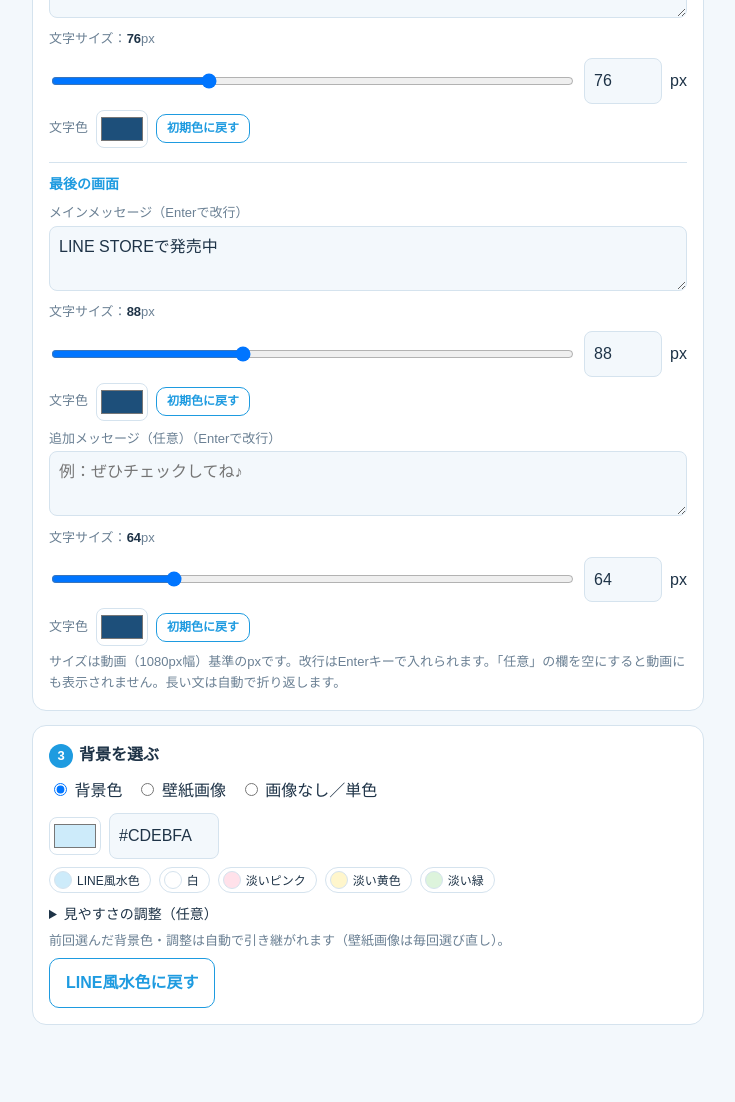
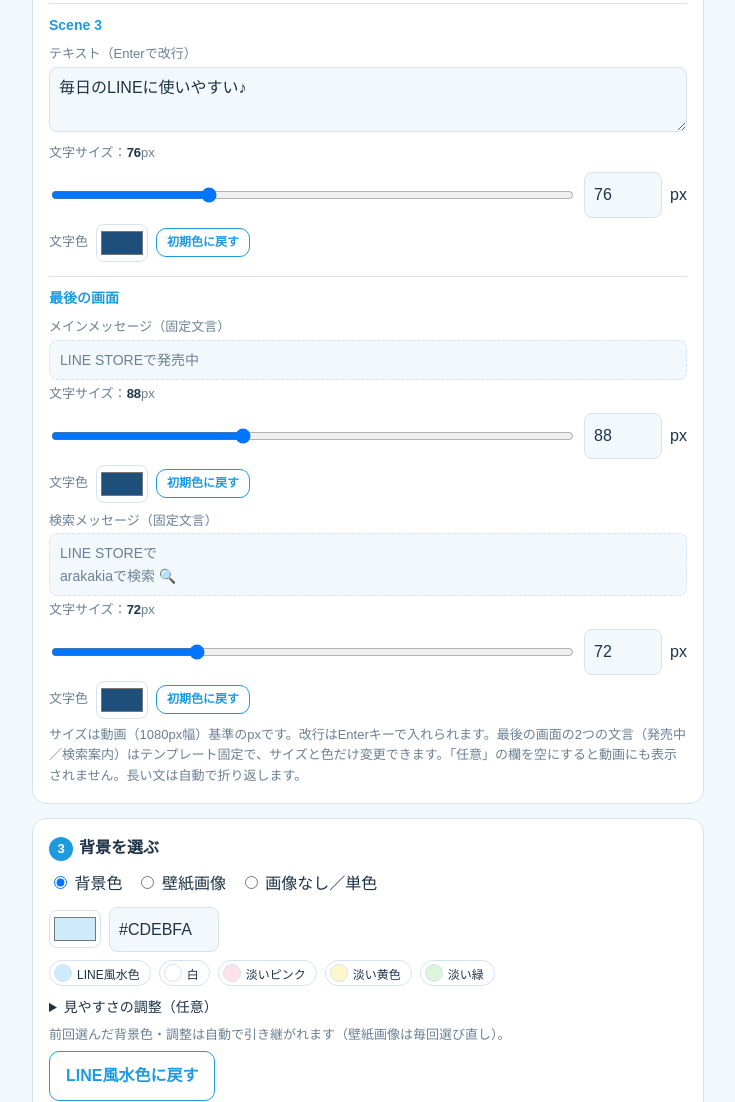
Before and after one commit to arakakiai92/line-stamp-video-maker, a plain HTML site: page index.html in a window 1280 px wide. Shown: the part 1009-2111 px from the top of the page, without its empty margins (74-809 px from the left). Before the commit the page ends 2088 px from the top, so only its background shows below. Drawn offline with Linux system fonts and the light colour scheme.

Commit message:
Add files via upload

```diff
--- a/app.js
+++ b/app.js
@@ -14,16 +14,19 @@ function dz(el,cb){['dragover','dragenter'].forEach(e=>el.addEventListener(e,v=>
 const imgs=fs=>fs.filter(f=>/^image\/(png|jpe?g|webp)$/.test(f.type));
 dz($('dzMain'),async fs=>{fs=imgs(fs);if(fs[0]){S.main=await load(fs[0]);ui()}});
 dz($('dzSt'),async fs=>{fs=imgs(fs);for(const f of fs){if(S.stamps.length>=20){$('stMsg').textContent='最大20枚までです';break}try{S.stamps.push(await load(f))}catch(e){}}if(!S.rec)S.rec=S.stamps[0]||null;ui()});
+dz($('dzRec'),async fs=>{fs=imgs(fs);if(!fs[0])return;try{const o=await load(fs[0]);if(S.stamps.length>=20){$('stMsg').textContent='最大20枚までです（不要な画像を×で消してください）';return}S.stamps.push(o);S.rec=o;ui()}catch(e){}});
 dz($('dzBg'),async fs=>{fs=imgs(fs);if(fs[0]){BG.img=await load(fs[0]);$('bgName').textContent='使用中: '+BG.img.name;draw()}});
 function ui(){
  $('mainTh').innerHTML='';if(S.main){const d=document.createElement('div');d.className='th';d.innerHTML='<img src="'+S.main.url+'"><span class="n">メイン</span>';const x=document.createElement('button');x.className='x';x.textContent='×';x.onclick=()=>{S.main=null;ui()};d.append(x);$('mainTh').append(d)}
  const t=$('stTh');t.innerHTML='';S.stamps.forEach((s,i)=>{const d=document.createElement('div');d.className='th'+(s===S.rec?' rec':'');d.title='クリックでおすすめに設定';d.innerHTML='<img src="'+s.url+'"><span class="n">'+(i+1)+'</span>'+(s===S.rec?'<span class="st">おすすめ</span>':'');d.onclick=()=>{S.rec=s;ui()};const x=document.createElement('button');x.className='x';x.textContent='×';x.onclick=e=>{e.stopPropagation();S.stamps.splice(i,1);if(S.rec===s)S.rec=S.stamps[0]||null;ui()};d.append(x);
   const mv=(a,b)=>{if(b<0||b>=S.stamps.length||a===b)return;const[o]=S.stamps.splice(a,1);S.stamps.splice(b,0,o);ui()};
   [['◀',-1,'left'],['▶',1,'left']].forEach(([l,dir],k)=>{const a=document.createElement('button');a.className='x mv';a.textContent=l;a.style.left=(3+k*20)+'px';a.title='順番を入れ替える';a.disabled=i+dir<0||i+dir>=S.stamps.length;a.onclick=e=>{e.stopPropagation();mv(i,i+dir)};d.append(a)});
+  if(s!==S.rec){const a=document.createElement('button');a.className='x mv';a.textContent='☆';a.title='おすすめに設定';a.style.cssText='left:auto;right:3px;font-size:11px';a.onclick=e=>{e.stopPropagation();S.rec=s;ui()};d.append(a)}
   d.draggable=true;d.ondragstart=e=>{e.dataTransfer.setData('text/plain','stamp:'+i);e.dataTransfer.effectAllowed='move'};
   d.ondragover=e=>{e.preventDefault();d.style.outline='2px solid var(--ac)'};d.ondragleave=()=>d.style.outline='';
   d.ondrop=e=>{e.preventDefault();e.stopPropagation();d.style.outline='';const v=e.dataTransfer.getData('text/plain');if(v.startsWith('stamp:'))mv(+v.slice(6),i)};
   t.append(d)});
+ $('recTh').innerHTML=S.rec?'<img src="'+S.rec.url+'"><span class="n">'+(S.stamps.indexOf(S.rec)+1)+'</span>':'';$('recMsg').textContent=S.rec?'現在：'+(S.stamps.indexOf(S.rec)+1)+'番目の画像。下の一覧で ☆ を押す／画像をクリックしても変更できます。':'スタンプを追加すると選べます。';
  $('stMsg').textContent=S.stamps.length?S.stamps.length+'枚'+(S.stamps.length<6?'（6枚以上を推奨します）':''):'';
  draw()}
 /* ===== 背景UI ===== */
@@ -54,12 +57,12 @@ function drawBlk(b,cx,top,sc=1,al=1){if(!b)return;c.save();c.globalAlpha*=al;c.t
 function txt(str,cx,cy,size,maxW,sc=1,al=1,col){const b=blk(str,size,maxW,col);if(b)drawBlk(b,cx,Math.max(90,cy-b.h/2),sc,al)}
 /* ===== テキスト設定（内容・サイズ・色）===== */
 const TX={},TC='#1d4f7a';
-(function(){const G=[['表紙',[['title','上部テキスト','新作LINEスタンプ！',96],['cover2','下部テキスト（任意）','',64,'例：毎日のLINEに使いやすい♪']]],['Scene 3',[['sub','テキスト','毎日のLINEに使いやすい♪',76]]],['最後の画面',[['end','メインメッセージ','LINE STOREで発売中',88],['end2','追加メッセージ（任意）','',64,'例：ぜひチェックしてね♪']]]];
+(function(){const G=[['表紙',[['title','上部テキスト','新作LINEスタンプ！',96],['cover2','下部テキスト（任意）','',64,'例：毎日のLINEに使いやすい♪']]],['Scene 3',[['sub','テキスト','毎日のLINEに使いやすい♪',76]]],['最後の画面',[['end','メインメッセージ（固定文言）','LINE STOREで発売中',88,'',1],['end2','検索メッセージ（固定文言）','LINE STOREで\narakakiaで検索 🔍',72,'',1]]]];
  G.forEach(([g,items])=>{const d=document.createElement('div');d.className='tg';d.innerHTML='<h3>'+g+'</h3>';
-  items.forEach(([k,l,v,z,ph])=>{TX[k]={t:v,z,col:TC};const w=document.createElement('div');w.innerHTML='<label class="f">'+l+'（Enterで改行）</label><textarea rows="2" maxlength="120" placeholder="'+(ph||'')+'"></textarea><div class="row sz"><span class="szl">文字サイズ：<b></b>px</span><input type="range" min="24" max="200"><input type="number" class="num" min="24" max="200"><span>px</span></div><div class="row colr">文字色 <input type="color"><button type="button" class="b s" style="padding:4px 10px;font-size:12px">初期色に戻す</button></div>';
-   const tx=w.querySelector('textarea'),[rg,nm]=w.querySelectorAll('input[type=range],input[type=number]'),cp=w.querySelector('input[type=color]'),rs=w.querySelector('button'),lb=w.querySelector('b');tx.value=v;rg.value=nm.value=z;lb.textContent=z;cp.value=TC;
+  items.forEach(([k,l,v,z,ph,fx])=>{TX[k]={t:v,z,col:TC};const w=document.createElement('div');w.innerHTML='<label class="f">'+l+(fx?'':'（Enterで改行）')+'</label>'+(fx?'<div class="fx"></div>':'<textarea rows="2" maxlength="120" placeholder="'+(ph||'')+'"></textarea>')+'<div class="row sz"><span class="szl">文字サイズ：<b></b>px</span><input type="range" min="24" max="200"><input type="number" class="num" min="24" max="200"><span>px</span></div><div class="row colr">文字色 <input type="color"><button type="button" class="b s" style="padding:4px 10px;font-size:12px">初期色に戻す</button></div>';
+   const tx=w.querySelector('textarea'),[rg,nm]=w.querySelectorAll('input[type=range],input[type=number]'),cp=w.querySelector('input[type=color]'),rs=w.querySelector('button'),lb=w.querySelector('b');if(tx)tx.value=v;else w.querySelector('.fx').textContent=v;rg.value=nm.value=z;lb.textContent=z;cp.value=TC;
    const setZ=n=>{TX[k].z=n;lb.textContent=n;draw()};
-   tx.oninput=()=>{TX[k].t=tx.value;draw()};
+   if(tx)tx.oninput=()=>{TX[k].t=tx.value;draw()};
    cp.oninput=()=>{TX[k].col=cp.value;draw()};rs.onclick=()=>{cp.value=TC;TX[k].col=TC;draw()};
    rg.oninput=()=>{nm.value=rg.value;setZ(+rg.value)};
    nm.oninput=()=>{const n=+nm.value;if(n>=24&&n<=200){rg.value=n;setZ(n)}};
@@ -67,7 +70,11 @@ const TX={},TC='#1d4f7a';
    d.append(w)});$('txtFields').append(d)})})();
 /* ===== 動画テンプレート「通常」（構成・タイミング・動きは固定）===== */
 const TEMPLATES={normal:{name:'通常',scenes:[
- {s:0,e:2,f:(lt,m,T)=>{txt(T.title.t,W/2,270,T.title.z,920,.7+.3*eob((lt-.1)/.5),cl(lt/.3),T.title.col);{const b=blk(T.cover2.t,T.cover2.z,920,T.cover2.col);if(b)drawBlk(b,W/2,Math.min(1650-b.h/2,1800-b.h),.7+.3*eob((lt-.4)/.5),cl((lt-.3)/.3))}img(m.main,W/2,1010+Math.sin(lt*3)*8,880,900,.55+.45*eob(lt/.6))}},
+  {s:0,e:2,f:(lt,m,T)=>{const bp=d=>{const x=(lt-d)/.5;return x>0&&x<1?Math.sin(Math.PI*x)*(1-.3*x):0},b2=blk(T.cover2.t,T.cover2.z,920,T.cover2.col),dy=b2?0:110,n=m.rep.length,xs={1:[540],2:[350,730],3:[220,540,860]}[n]||[],bs=n===3?300:340;
+  txt(T.title.t,W/2,270,T.title.z,920,1+.05*bp(.15),1,T.title.col);
+  img(m.main,W/2,880+dy-bp(.3)*14,720,720,1+.07*bp(.3));
+  m.rep.forEach((o,i)=>{const d=.5+i*.15;img(o,xs[i],1400+dy-bp(d)*14,bs,bs,1+.08*bp(d),(i-(n-1)/2)*.05)});
+  if(b2)drawBlk(b2,W/2,Math.min(1650-b2.h/2,1800-b2.h),1+.05*bp(1))}},
  {s:2,e:6,f:(lt,m)=>{const P=[[-110,480,-1],[120,960,1],[-60,1440,-1]];m.A.forEach((o,i)=>{const d=i*1.2;if(lt<d)return;const p=(lt-d)/.6,q=P[i];img(o,W/2+q[0]+q[2]*420*(1-eo(p)),q[1],620,500,.6+.4*eob(p),q[2]*.05*(1-eo(p))+q[2]*.03,cl(p*2))})}},
  {s:6,e:9,f:(lt,m,T)=>{txt(T.sub.t,W/2,230,T.sub.z,920,.8+.2*eob(lt/.5),cl(lt/.3),T.sub.col);const P=[[340,700,0,-600],[740,1070,600,0],[380,1440,-600,300]];m.B.forEach((o,i)=>{const d=.3+i*.8;if(lt<d)return;const p=(lt-d)/.6,q=P[i];img(o,q[0]+q[2]*(1-eo(p)),q[1]+q[3]*(1-eo(p)),500,500,.6+.4*eob(p),(i-1)*.05,cl(p*2))})}},
  {s:9,e:12,f:(lt,m)=>{txt('おすすめ！',W/2,250,116,920,.8+.2*eob(lt/.5),cl(lt/.3));img(m.rec,W/2,1010+Math.sin(lt*3)*18,900,1000,(.6+.4*eob(lt/.6))*(1+.03*Math.sin(lt*3)),Math.sin(lt*2.2)*.05)}},
@@ -75,7 +82,7 @@ const TEMPLATES={normal:{name:'通常',scenes:[
 ]}};
 /* ===== 描画本体 ===== */
 function mats(){const all=S.stamps.slice(),rec=S.rec||all[0]||null,oth=all.filter(x=>x!==rec),pool=oth.length?oth:all,cy=(a,i)=>a.length?a[i%a.length]:null,take=(o)=>[0,1,2].map(i=>cy(pool,o+i)).filter(Boolean);
- return{main:S.main||all[0]||null,rec,A:take(0),B:take(3),grid:[0,1,2,3,4,5].map(i=>cy(rec?[rec,...pool]:pool,i)).filter(Boolean)}}
+ return{main:S.main||all[0]||null,rec,rep:[oth[0],rec,oth[1]].filter(Boolean),A:take(0),B:take(3),grid:[0,1,2,3,4,5].map(i=>cy(rec?[rec,...pool]:pool,i)).filter(Boolean)}}
 function render(t){const T=TX,m=mats(),sc=TEMPLATES[$('tpl').value].scenes;t=cl(t,0,DUR-.001);c.clearRect(0,0,W,H);drawBG();
  const i=sc.findIndex(s=>t>=s.s&&t<s.e),s=sc[i],lt=t-s.s,d=s.e-s.s;c.save();c.globalAlpha=(i>0?cl(lt/.25):1)*(i<sc.length-1?cl((d-lt)/.25):1);s.f(lt,m,T);c.restore()}
 let cur=0,running=false;
@@ -90,7 +97,7 @@ $('bMake').onclick=async()=>{if(running||!ready())return;
  const mimes=['video/mp4;codecs=avc1.42E01E','video/mp4','video/webm;codecs=vp9','video/webm;codecs=vp8','video/webm'],mime=window.MediaRecorder&&mimes.find(x=>MediaRecorder.isTypeSupported(x));
  if(!mime){$('stat').className='msg e';$('stat').textContent='このブラウザは動画書き出しに対応していません。最新のChrome / Edge / Safariでお試しください。';return}
  $('bMake').disabled=$('bPrev').disabled=true;$('stat').textContent='動画を作成中…（15秒間、このタブを開いたままにしてください）';
- const rc=new MediaRecorder(cv.captureStream(30),{mimeType:mime,videoBitsPerSecond:8e6}),ch=[];rc.ondataavailable=e=>e.data.size&&ch.push(e.data);
+ cur=0;render(0);await new Promise(r=>requestAnimationFrame(()=>requestAnimationFrame(r)));const rc=new MediaRecorder(cv.captureStream(30),{mimeType:mime,videoBitsPerSecond:8e6}),ch=[];rc.ondataavailable=e=>e.data.size&&ch.push(e.data);
  const done=new Promise(r=>rc.onstop=r);rc.start(500);await run(true);rc.stop();await done;
  blob=new Blob(ch,{type:mime.split(';')[0]});ext=mime.startsWith('video/mp4')?'mp4':'webm';
  $('vid').src=URL.createObjectURL(blob);$('result').classList.remove('hide');
--- a/index.html
+++ b/index.html
@@ -9,12 +9,13 @@
   <div style="font-size:13px;color:var(--mu)">メイン画像（1枚）</div>
   <label class="drop" id="dzMain"><input type="file" accept="image/png,image/jpeg" id="fMain">画像を追加（クリックまたはドラッグ＆ドロップ）</label>
   <div class="thumbs" id="mainTh"></div>
-  <div style="font-size:13px;color:var(--mu);margin-top:12px">スタンプ画像（6〜20枚）／クリックで「おすすめに設定」／ドラッグまたは ◀▶ で並べ替え（1〜3番目=シーン2、4〜6番目=シーン3。おすすめ以外の順）</div>
+  <div style="font-size:13px;color:var(--mu);margin-top:12px">スタンプ画像（6〜20枚）／☆またはクリックで「おすすめに設定」／ドラッグまたは ◀▶ で並べ替え（1〜3番目=シーン2、4〜6番目=シーン3。おすすめ以外の順）</div>
   <label class="drop" id="dzSt"><input type="file" accept="image/png,image/jpeg" multiple id="fSt">画像を追加（複数OK・ドラッグ＆ドロップ対応）</label>
   <div class="thumbs" id="stTh"></div><div class="msg" id="stMsg"></div>
+  <div class="rp"><div class="th" id="recTh"></div><div style="flex:1"><b>★ おすすめスタンプ（Scene 4で大きく表示）</b><div class="msg" id="recMsg"></div><label class="drop" id="dzRec" style="padding:6px 10px;margin-top:6px"><input type="file" accept="image/png,image/jpeg" id="fRec">別の画像を選んでおすすめにする</label></div></div>
  </section>
  <section class="card"><h2><b>2</b>テキストを入力</h2>
-  <div id="txtFields"></div><div class="msg">サイズは動画（1080px幅）基準のpxです。改行はEnterキーで入れられます。「任意」の欄を空にすると動画にも表示されません。長い文は自動で折り返します。</div>
+  <div id="txtFields"></div><div class="msg">サイズは動画（1080px幅）基準のpxです。改行はEnterキーで入れられます。最後の画面の2つの文言（発売中／検索案内）はテンプレート固定で、サイズと色だけ変更できます。「任意」の欄を空にすると動画にも表示されません。長い文は自動で折り返します。</div>
  </section>
  <section class="card"><h2><b>3</b>背景を選ぶ</h2>
   <div class="row g" id="modes">
--- a/style.css
+++ b/style.css
@@ -15,7 +15,7 @@ h2{font-size:16px;margin:0 0 10px}h2 b{display:inline-block;background:var(--ac)
 .th{position:relative;aspect-ratio:1;border:2px solid var(--bd);border-radius:10px;background:repeating-conic-gradient(#e9eef2 0 25%,#fff 0 50%) 0 0/14px 14px;cursor:pointer}
 .th.rec{border-color:#ff9f1a;box-shadow:0 0 0 2px #ff9f1a}.th img{width:100%;height:100%;object-fit:contain;border-radius:8px}
 .n{position:absolute;left:3px;top:3px;background:#0008;color:#fff;font-size:11px;border-radius:8px;padding:0 6px}
-.st{position:absolute;right:3px;bottom:3px;background:#ff9f1a;color:#fff;font-size:11px;border-radius:8px;padding:0 6px}
+.rp{display:flex;gap:12px;align-items:center;margin-top:12px;padding:10px;border:2px solid #ff9f1a;border-radius:12px}.rp .th{width:84px;flex:none;cursor:default}.st{position:absolute;left:24px;top:3px;background:#ff9f1a;color:#fff;font-size:9px;border-radius:8px;padding:0 4px}.fx{white-space:pre-line;padding:8px 10px;border:1px dashed var(--bd);border-radius:8px;color:var(--mu);background:var(--bg);font-size:14px}
 .x.mv{right:auto;top:auto;bottom:3px;width:18px;height:18px;font-size:9px}.x.mv:disabled{opacity:.3}.th[draggable=true]{cursor:grab}
 .x{position:absolute;right:2px;top:2px;border:0;background:#0008;color:#fff;border-radius:50%;width:20px;height:20px;cursor:pointer;line-height:1;padding:0}
 label.f{display:block;font-size:13px;color:var(--mu);margin:8px 0 2px}
```
